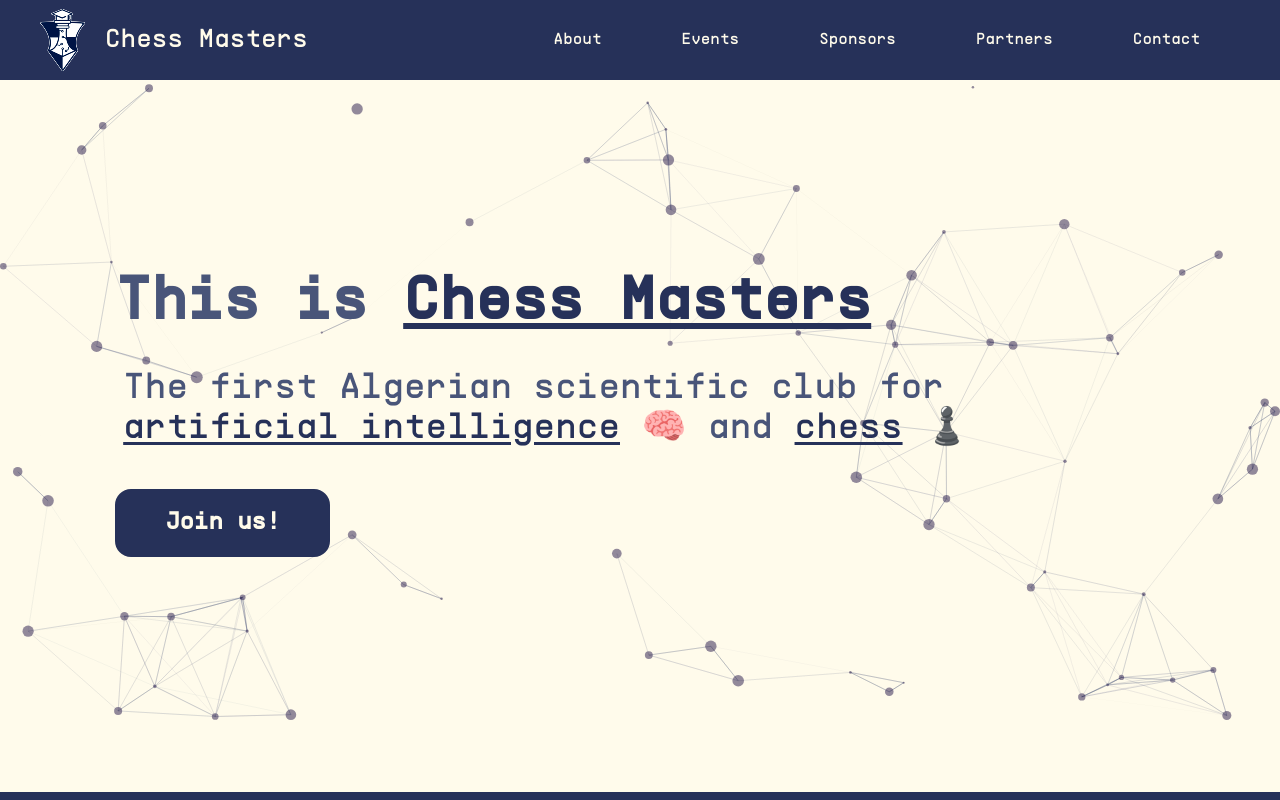
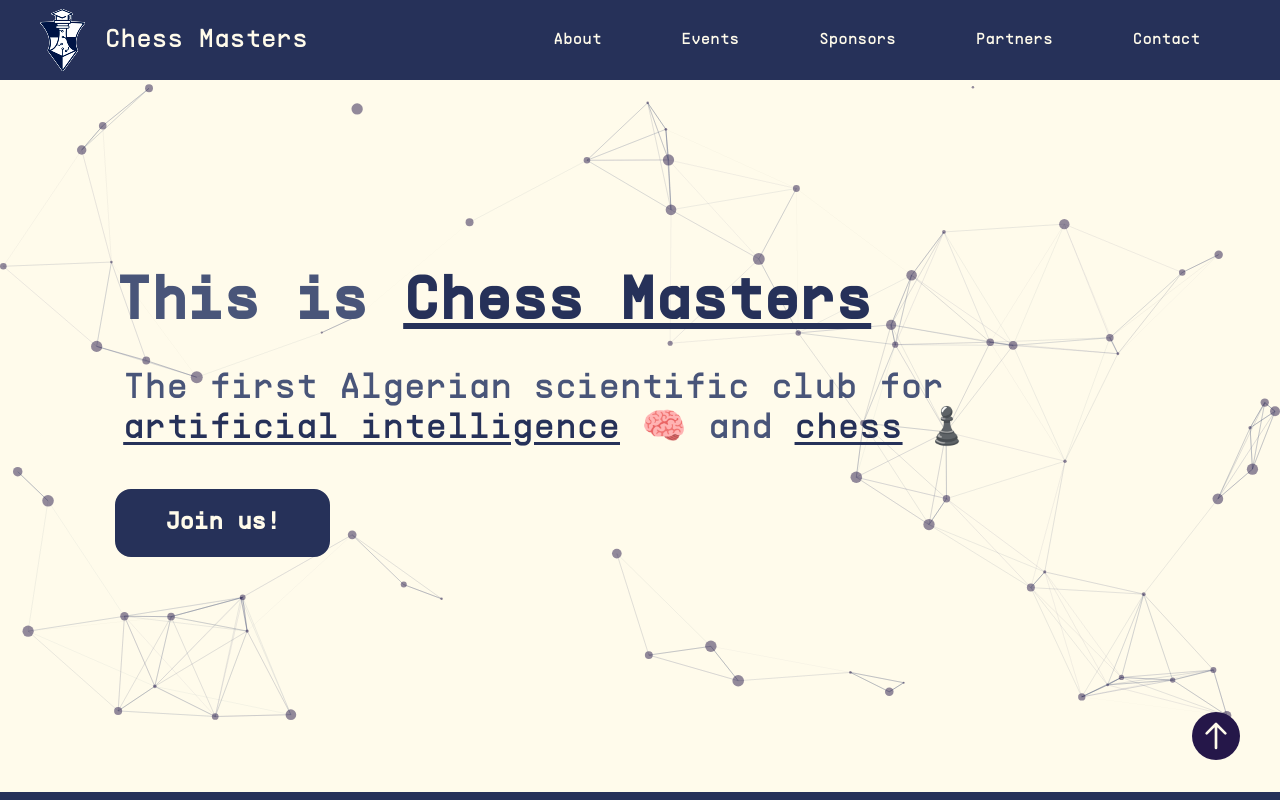
Before and after one commit to Chess-Masters-Club/CMC-website, a React (Vite) app in the folder cmc-website/: page / in a window 1280 px wide. Shown: the top 800 px of the page. Built offline with nearby package versions, Linux system fonts and the light colour scheme.

Commit message:
added to the top of the page button component

```diff
--- a/cmc-website/src/components/about/AboutUs.jsx
+++ b/cmc-website/src/components/about/AboutUs.jsx
@@ -1,5 +1,5 @@
 import React, { Component } from "react";
-import Title from "../shared/Title";
+import Title from "../shared/Title/Title";
 import Rook from "../../../public/W_Rook.png";
 
 export default class AboutUs extends Component {
--- a/cmc-website/src/components/contactus/ContactUs.jsx
+++ b/cmc-website/src/components/contactus/ContactUs.jsx
@@ -1,5 +1,5 @@
 import React from "react";
-import Title from "../shared/Title";
+import Title from "../shared/Title/Title";
 import Pawn from "../../../public/W_Pawn.png";
 import { contactInfos } from "../../data";
 
--- a/cmc-website/src/components/events/Events.jsx
+++ b/cmc-website/src/components/events/Events.jsx
@@ -1,5 +1,5 @@
 import React from "react";
-import Title from "../shared/Title";
+import Title from "../shared/Title/Title";
 import Knight from "../../../public/W_Knight.png";
 
 export default function Events() {
--- a/cmc-website/src/components/partners/Partners.jsx
+++ b/cmc-website/src/components/partners/Partners.jsx
@@ -1,6 +1,6 @@
 import React from "react";
 import Queen from "../../../public/W_Queen.png";
-import Title from "../shared/Title";
+import Title from "../shared/Title/Title";
 
 export default function Partners() {
   return (
--- /dev/null
+++ b/cmc-website/src/components/shared/Arrow/Arrow.jsx
@@ -0,0 +1,37 @@
+// react component for the arrow button that sends the user to the top of the page
+// using tailwindcss for styling
+// make it only visible when the user scrolls down
+import React from "react";
+
+export default function Arrow() {
+  const scrollToTop = () => {
+    window.scrollTo({
+      top: 0,
+      behavior: "smooth",
+    });
+  };
+
+  return (
+    <div className="fixed bottom-10 right-10 z-50">
+      <button
+        onClick={scrollToTop}
+        className="bg-primary text-white p-2 rounded-full hover:scale-110 transition-all duration-200 ease-in-out"
+      >
+        <svg
+          xmlns="http://www.w3.org/2000/svg"
+          className="h-8 w-8"
+          fill="none"
+          viewBox="0 0 24 24"
+          stroke="currentColor"
+        >
+          <path
+            strokeLinecap="round"
+            strokeLinejoin="round"
+            strokeWidth={2}
+            d="M5 10l7-7m0 0l7 7m-7-7v18"
+          />
+        </svg>
+      </button>
+    </div>
+  );
+}
--- a/cmc-website/src/components/shared/Title.jsx
+++ b/cmc-website/src/components/shared/Title/Title.jsx
@@ -1,7 +1,7 @@
 import React from "react";
-import Bishop from "../../../public/W_Bishop.png";
-import king from "../../../public/W_King.png";
-import Knight from "../../../public/W_Knight.png";
+import Bishop from "../../../../public/W_Bishop.png";
+import king from "../../../../public/W_King.png";
+import Knight from "../../../../public/W_Knight.png";
 
 import "./Title.css";
 
--- a/cmc-website/src/components/sponsors/Sponsors.jsx
+++ b/cmc-website/src/components/sponsors/Sponsors.jsx
@@ -1,6 +1,6 @@
 import React from "react";
 import King from "../../../public/W_King.png";
-import Title from "../shared/Title";
+import Title from "../shared/Title/Title";
 
 export default function Sponsors() {
   return (
--- a/cmc-website/src/pages/home/Home.jsx
+++ b/cmc-website/src/pages/home/Home.jsx
@@ -5,6 +5,7 @@ import Footer from "../../components/footer/Footer";
 import Hero from "../../components/hero/Hero";
 import Navbar from "../../components/navbar/Navbar";
 import Partners from "../../components/partners/Partners";
+import Arrow from "../../components/shared/Arrow/Arrow";
 import Sponsors from "../../components/sponsors/Sponsors";
 const Home = () => {
   return (
@@ -17,6 +18,7 @@ const Home = () => {
       <Partners />
       <ContactUs />
       <Footer />
+      <Arrow />
     </>
   );
 };
```
Also changed, not shown: cmc-website/src/components/shared/Title/Title.css (renamed from cmc-website/src/components/shared/Title.css).
